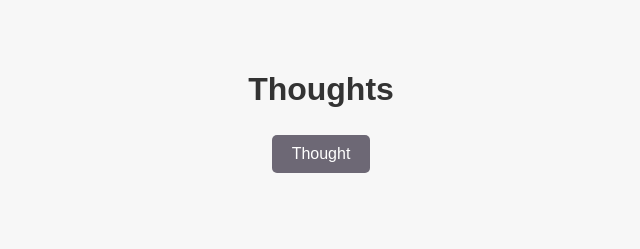
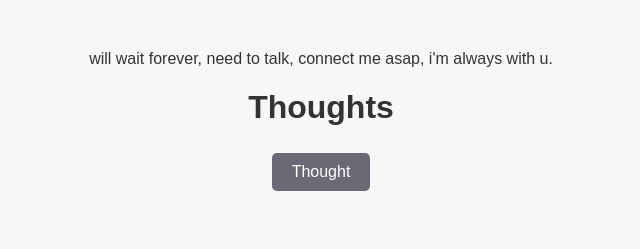
Before and after one commit to reyansh1717/Thought-generator, a plain HTML site: page index.html in a window 1280 px wide. Shown: the whole page, without its empty margins (319-959 px from the left). Drawn offline with Linux system fonts and the light colour scheme.

Commit message:
Update index.html

```diff
--- a/index.html
+++ b/index.html
@@ -36,6 +36,7 @@
   </style>
 </head>
 <body>
+  will wait forever, need to talk, connect me asap, i'm always with u.
   <h1>Thoughts</h1>
   <div id="quote"></div>
   <button onclick="generateQuote()">Thought</button>
```
